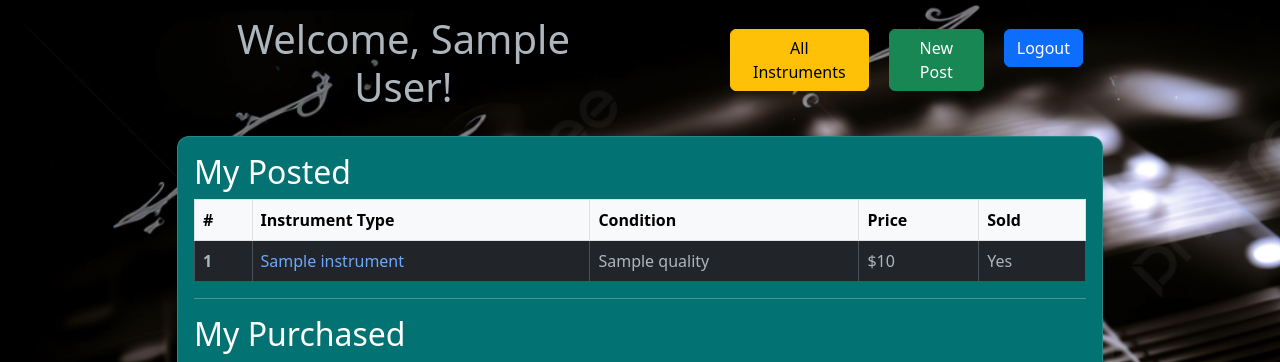
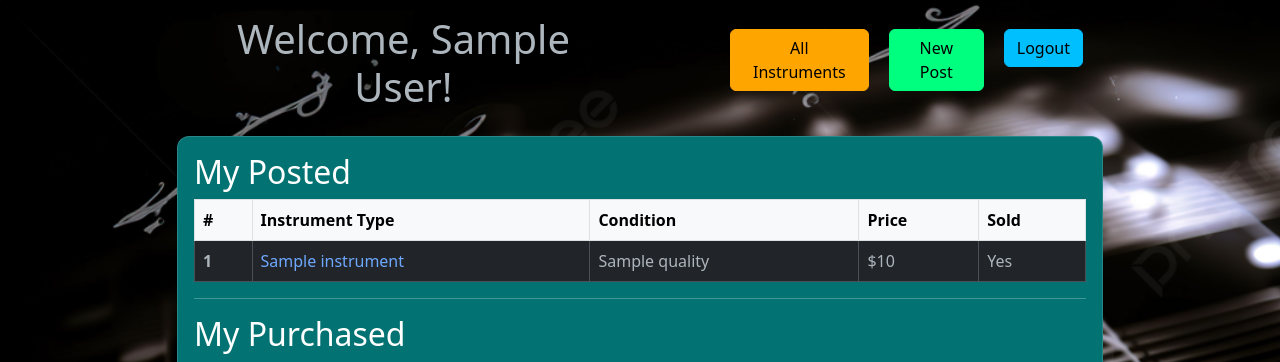
Before and after one commit to Wbradmeyer/MeyerSoloProject, a Flask app: template flask_app/templates/home.html in a window 1280 px wide. Shown: the top 362 px of the page. Run offline with Flask 3, Linux system fonts and the light colour scheme; the visitor is signed in with stand-in values (Sample User, id 1); tables that the repository leaves empty or names only in its code hold one stand-in row (values such as "Sample post"); the template is opened without the code that fills it: most values are stand-ins (such as "Sample title", 1, 10 or a date in 2020).

Commit message:
home page colors

```diff
--- a/flask_app/static/css/style.css
+++ b/flask_app/static/css/style.css
@@ -79,7 +79,9 @@ h1 {
 }
 
 .sold {
-    background-color: rgb(105, 105, 105);
+    /* background-color: rgb(105, 105, 105); */
+    background-color: #708090;
+    color: lightgray;
 }
 
 .card {
@@ -87,3 +89,22 @@ h1 {
     color: white;
     border-radius: 12px;
 }
+
+.btn {
+    color: black;
+}
+
+#show-all {
+    background-color: #FFA500;
+    border-color: #FFA500;
+}
+
+#new-post {
+    background-color: #00FF7F;
+    border-color: #00FF7F;
+}
+
+#dash-logout {
+    background-color: #00BFFF;
+    border-color: #00BFFF;
+}
--- a/flask_app/templates/home.html
+++ b/flask_app/templates/home.html
@@ -13,9 +13,9 @@
     <div class="container" style="width: 950px;">
         <div class="nav_bar">
             <h1>Welcome, {{ session.name }}!</h1>
-            <a href="/instruments/all" class="btn btn-warning">All Instruments</a>
-            <a href="/instruments/new" class="btn btn-success">New Post</a>
-            <a href="/users/logout" class="btn btn-primary">Logout</a>
+            <a href="/instruments/all" class="btn" id="show-all">All Instruments</a>
+            <a href="/instruments/new" class="btn" id="new-post">New Post</a>
+            <a href="/users/logout" class="btn" id="dash-logout">Logout</a>
         </div>
         <div class="card" style="background-color: rgb(3, 114, 114);">
             <div class="card-body">
```
